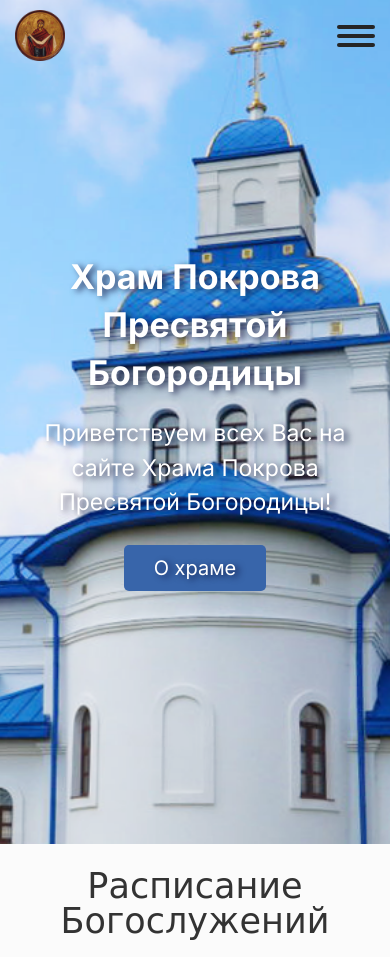
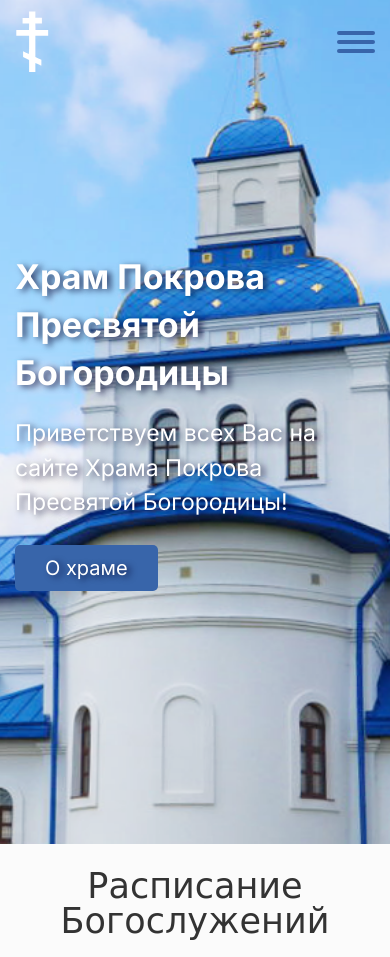
Before and after one commit to Yauheni88/pokrov, a website: page index.html in a window 390 px wide. Shown: the top 957 px of the page. Drawn offline with nearby package versions, Linux system fonts and the light colour scheme; a web font is replaced by a local one.

Commit message:
Add files via upload

```diff
--- a/index.html
+++ b/index.html
@@ -15,7 +15,7 @@
                 <nav class="header__navigation">
                     <div class="header__logo">
                         <a href="#" class="header__logo-link">
-                            <!-- <svg class="header__svg" version="1.0" xmlns="http://www.w3.org/2000/svg" width="134.000000pt" height="246.000000pt" viewBox="0 0 134.000000 246.000000" preserveAspectRatio="xMidYMid meet">
+                            <svg class="header__svg" version="1.0" xmlns="http://www.w3.org/2000/svg" width="134.000000pt" height="246.000000pt" viewBox="0 0 134.000000 246.000000" preserveAspectRatio="xMidYMid meet">
                                 <g class="header__g" transform="translate(0.000000,246.000000) scale(0.100000,-0.100000)"
                                 fill="#ffffff" stroke="none">
                                 <path d="M540 2275 l0 -125 -125 0 -125 0 0 -105 0 -105 125 0 126 0 -3 -122
@@ -26,9 +26,8 @@
                                 0 405 245 0 245 0 0 110 0 110 -242 2 -243 3 -3 123 -3 122 126 0 125 0 0 110
                                 0 110 -125 0 -125 0 0 120 0 120 -120 0 -120 0 0 -125z"/>
                                 </g>
-                            </svg> -->
-
-                            <img class="header__logo-img" src="./assets/img/4.png" alt="Логотип">
+                            </svg>
+                            <!-- <img class="header__logo-img" src="./assets/img/4.png" alt="Логотип"> -->
                             <h1 class="header__logo-title">Храм Покрова Пресвятой Богородицы</h1>
                         </a>
                     </div>
--- a/scss/components/hamburger.scss
+++ b/scss/components/hamburger.scss
@@ -12,7 +12,8 @@
             width: 100%;
             height: 4px;
             border-radius: 5px;
-            background-color: #252526;
+            // background-color: #252526;
+            background-color: #3865aa;
         }
 
         &::after {
@@ -22,7 +23,7 @@
             height: 4px;
             border-radius: 5px;
             margin-left: auto;
-            background-color: #252526;
+            background-color: #3865aa;
         }
     }
 
@@ -31,7 +32,7 @@
         width: 100%;
         height: 4px;
         border-radius: 5px;
-        background-color: #252526;
+        background-color: #3865aa;
         margin: 5px 0;
     }
 }
--- a/scss/layout/_header.scss
+++ b/scss/layout/_header.scss
@@ -96,6 +96,14 @@
         width: 50px;
     }
 
+    .header__svg {
+        width: 35px;
+    }
+
+    .header__svg path {
+        fill: #fff;
+    }
+
     .header__logo-link {
         width: 255px;
     }
--- a/scss/layout/_hero.scss
+++ b/scss/layout/_hero.scss
@@ -52,7 +52,6 @@
         transition: all ease-in .3s;
         &:hover {
                 background-color: var(--accent-color);
-                border: 1px solid #3865aa;
         }
 	}
 
@@ -104,7 +103,6 @@
     .hero__wrapper {
         max-width: 490px;
         margin-left: 0;
-        text-align: center;
     }
 
     .hero__title {
```
Also changed, not shown: style.css, 1 other file.
